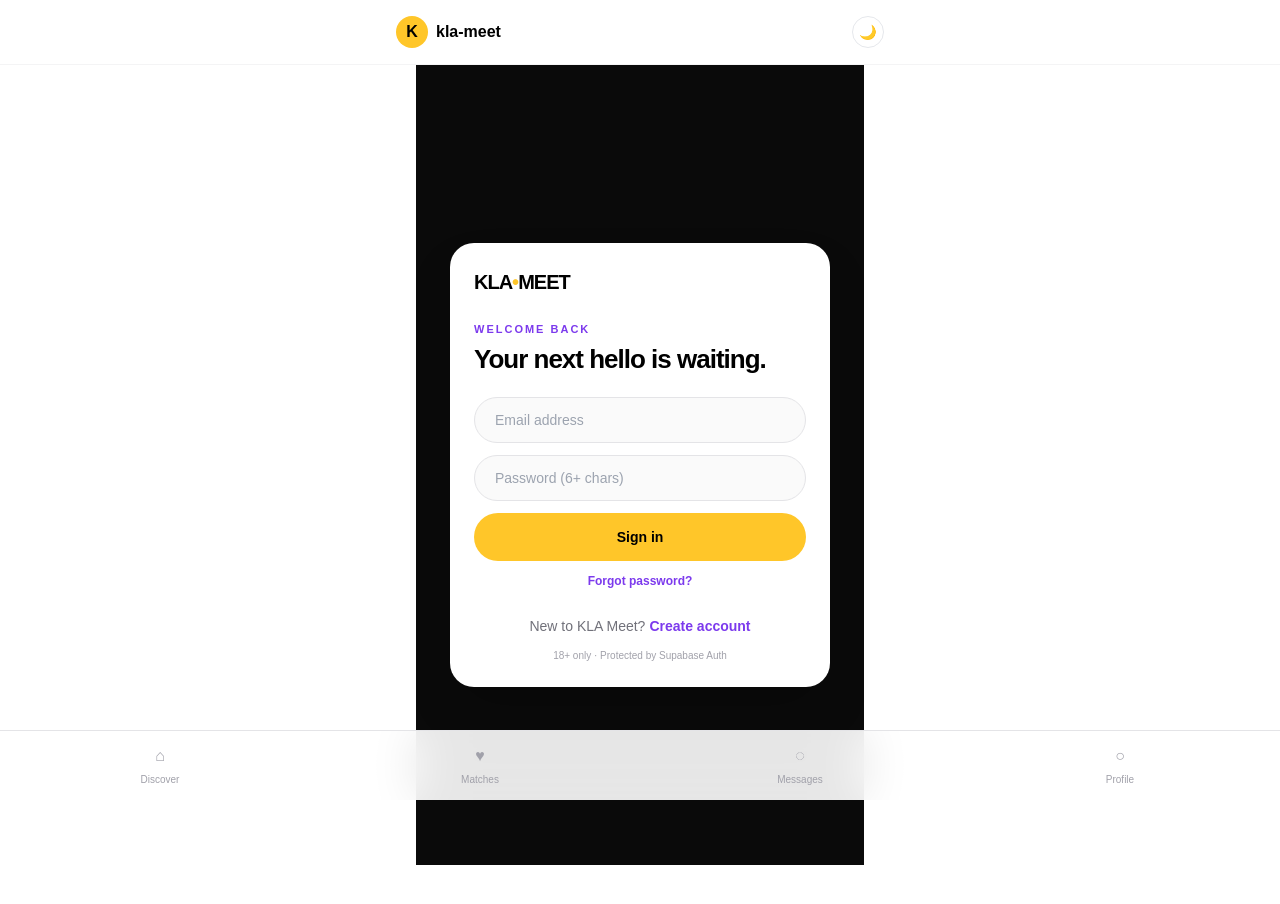
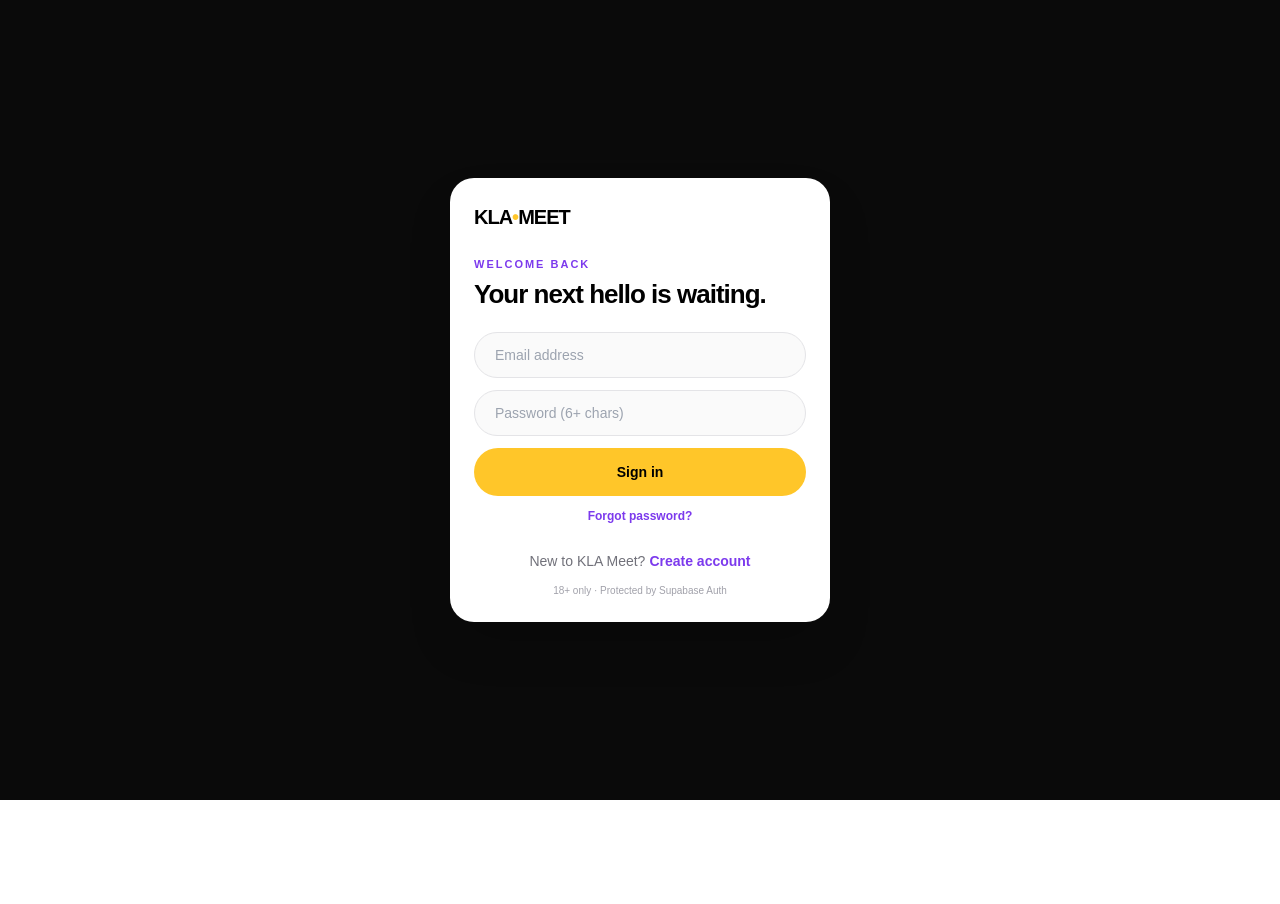
Before and after one commit to hwylhuzail/kla-meet, a Next.js app: page /auth in a window 1280 px wide. Shown: the top 904 px of the page. After the commit the page ends 800 px from the top, so only its background shows below. Built offline with nearby package versions, Linux system fonts and the light colour scheme; no server answers.

Commit message:
Update LayoutClient.tsx

```diff
--- a/components/LayoutClient.tsx
+++ b/components/LayoutClient.tsx
@@ -5,14 +5,21 @@
 
 export default function LayoutClient({ children }: { children: React.ReactNode }) {
   const pathname = usePathname();
-  const isHome = pathname === '/'; // hide global nav on home only
+
+  // hide global nav on these routes
+  const hideNav =
+    pathname === '/' ||
+    pathname.startsWith('/chat') ||
+    pathname.startsWith('/auth') ||
+    pathname.startsWith('/verification');
+
   return (
     <>
-      {!isHome && <Header />}
-      <main className={isHome? "" : "pb-[80px] max-w-md mx-auto"}>
+      {!hideNav && <Header />}
+      <main className={hideNav? "" : "pb-[90px] max-w-md mx-auto min-h-screen bg-[#fbf9ff] dark:bg-black"}>
         {children}
       </main>
-      {!isHome && <BottomNav />}
+      {!hideNav && <BottomNav />}
     </>
   );
 }
```
